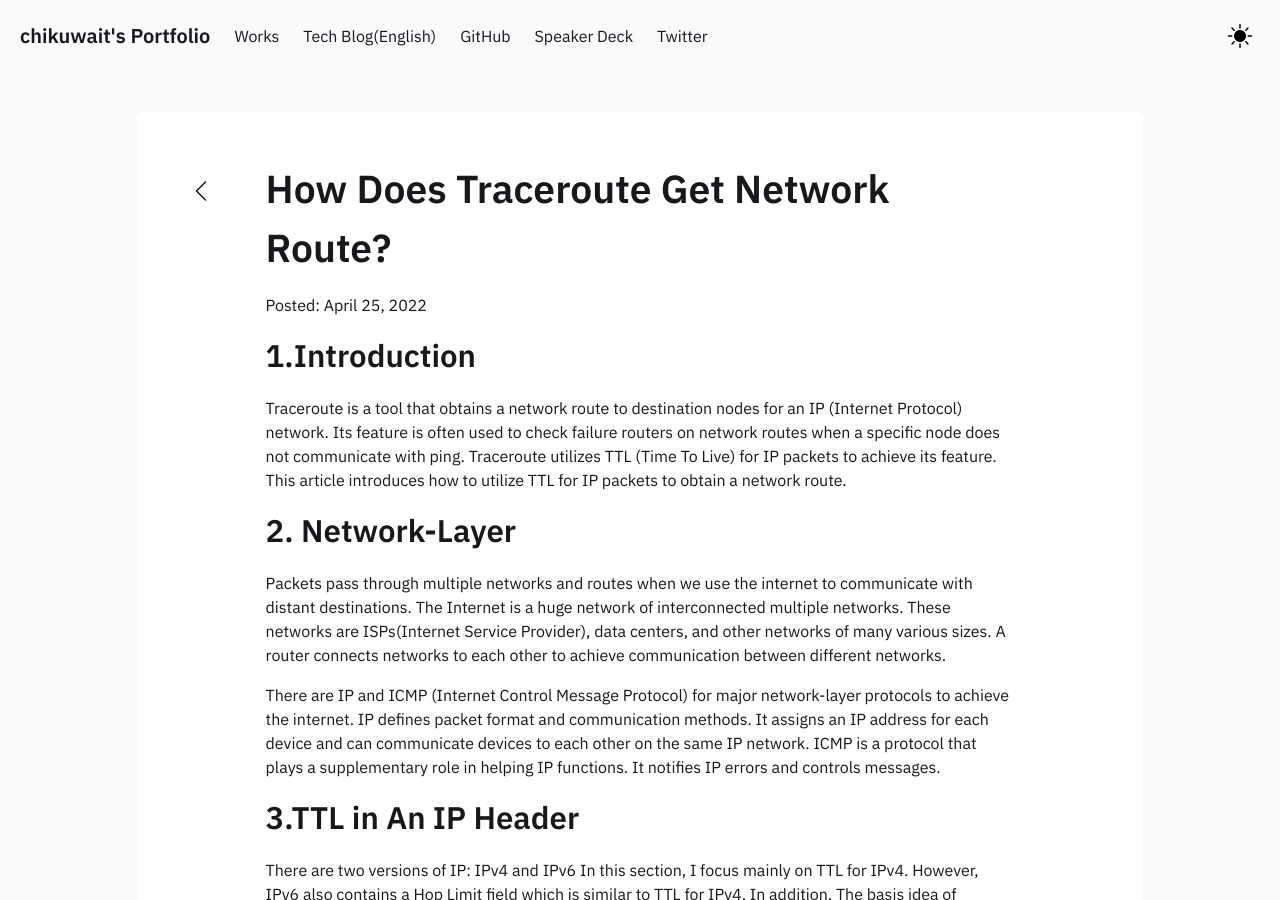
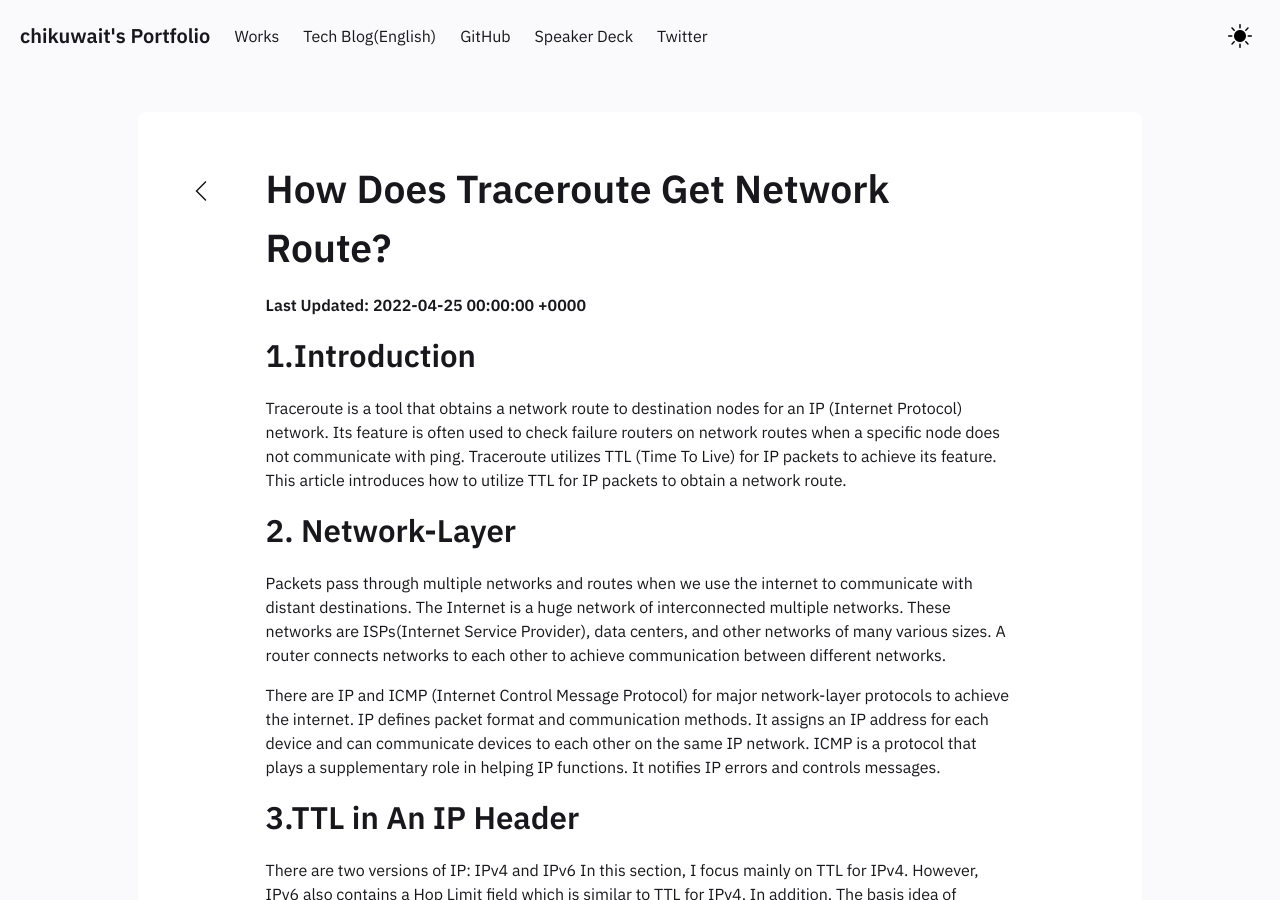
Before and after one commit to chikuwait/chikuwait.github.io, a Jekyll site: the page built from _posts/2022-04-25-how-does-traceroute-get-route.md, in a window 1280 px wide and 900 px high. Built offline with Jekyll 4.4.1, drawn with Linux system fonts in a browser that asks for light colours.

Commit message:
Added Last Update Date

```diff
--- a/_layouts/Post.html
+++ b/_layouts/Post.html
@@ -111,6 +111,9 @@
                                 </a>
                             </div>
                         <h1>{{page.title}}</h1>
+                        <p>
+                            <b>Last Updated: {{page.date}}</b>
+                        </p>
                         {%- include Content.html -%}
                         {%- include Backlinks.html -%}
                         </div>
--- a/_posts/2022-04-25-how-does-traceroute-get-route.md
+++ b/_posts/2022-04-25-how-does-traceroute-get-route.md
@@ -1,9 +1,7 @@
 ---
 title: How Does Traceroute Get Network Route?
+date : 25-04-2022
 ---
-
-Posted: April 25, 2022
-
 
 ## 1.Introduction
 Traceroute is a tool that obtains a network route to destination nodes for an IP (Internet Protocol) network.
```
Also changed, not shown: _notes/Public/works.md (+1 -2 lines).
